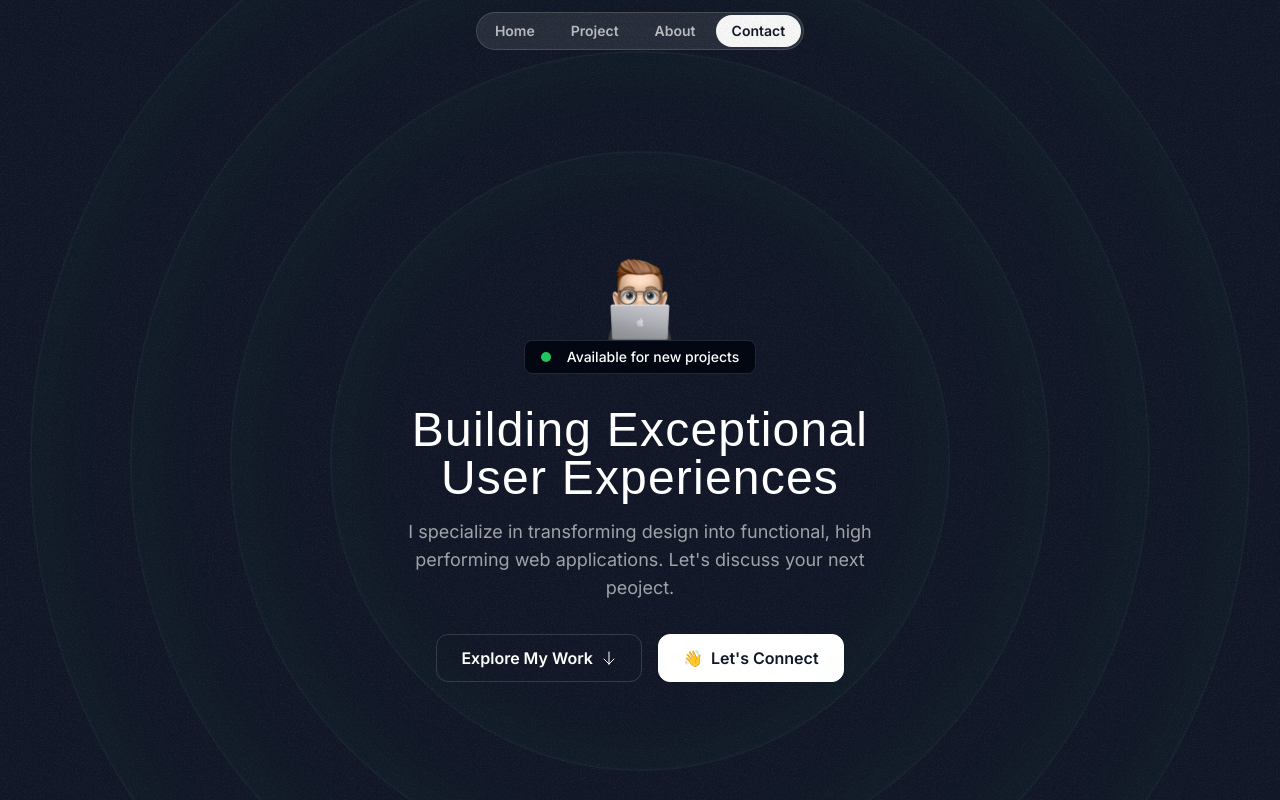
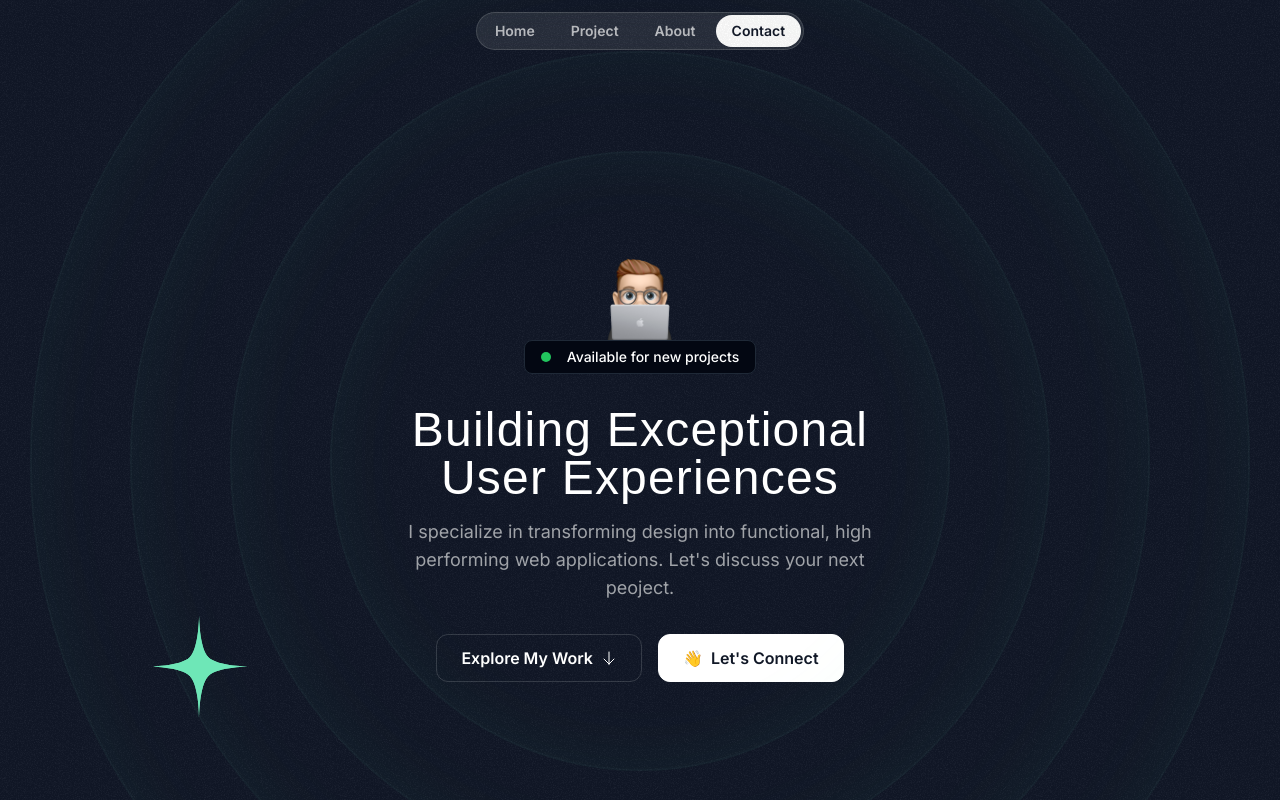
Before and after one commit to Toheedullah-K3/dev-portfolio, a Next.js app: page / in a window 1280 px wide. Shown: the top 800 px of the page. Built offline with nearby package versions, Linux system fonts and the light colour scheme; a web font is replaced by a local one.

Commit message:
Hero Orbit Component addedgit add .

```diff
--- /dev/null
+++ b/src/components/HeroOrbit.tsx
@@ -0,0 +1,28 @@
+import { PropsWithChildren } from "react"
+
+
+export const HeroOrbit = ({
+    children,
+    size ,
+    rotation
+}: PropsWithChildren<{ size: number; rotation: number }>) => {
+    return (
+        <div className="absolute top-1/2 left-1/2 -translate-x-1/2 -translate-y-1/2">
+            <div className="" style={{
+                transform: `rotate(${rotation}deg)`,
+                height: `${size}px`,
+                width: `${size}px`
+            }}
+
+            >
+                <div className="inline-flex"
+                    style={{
+                        transform: `rotate(${rotation * -1}deg)`
+                    }}
+                >
+                    {children}
+                </div>
+            </div>
+        </div>
+    )
+}
--- a/src/sections/Hero.tsx
+++ b/src/sections/Hero.tsx
@@ -3,20 +3,29 @@ import Image from "next/image";
 import ArrowDown from "@/assets/icons/arrow-down.svg";
 import grainImage from "@/assets/images/grain.jpg"
 import StarIcon from "@/assets/icons/star.svg"
+import { HeroOrbit } from "@/components/HeroOrbit"
+
 
 export const HeroSection = () => {
   return (
     <div className="py-32 md:py-48 lg:py-60 relative z-0 overflow-x-clip">
       <div className="absolute inset-0 -z-30 opacity-5"
-      style={{
-        backgroundImage: `url(${grainImage.src})`
-      }}></div>
+        style={{
+          backgroundImage: `url(${grainImage.src})`
+        }}></div>
 
       <div className="size-[620px] hero-ring"></div>
       <div className="size-[820px] hero-ring"></div>
       <div className="size-[1020px] hero-ring"></div>
       <div className="size-[1220px] hero-ring"></div>
 
+      <HeroOrbit size={800} rotation={-70}>
+        <StarIcon className= "size-28 text-emerald-300" />
+      </HeroOrbit>
+
+      <HeroOrbit size={800} rotation={-70}>
+        <StarIcon className= "size-28 text-emerald-300" />
+      </HeroOrbit>
 
       <div className="container">
         <div className="flex flex-col items-center">
```
